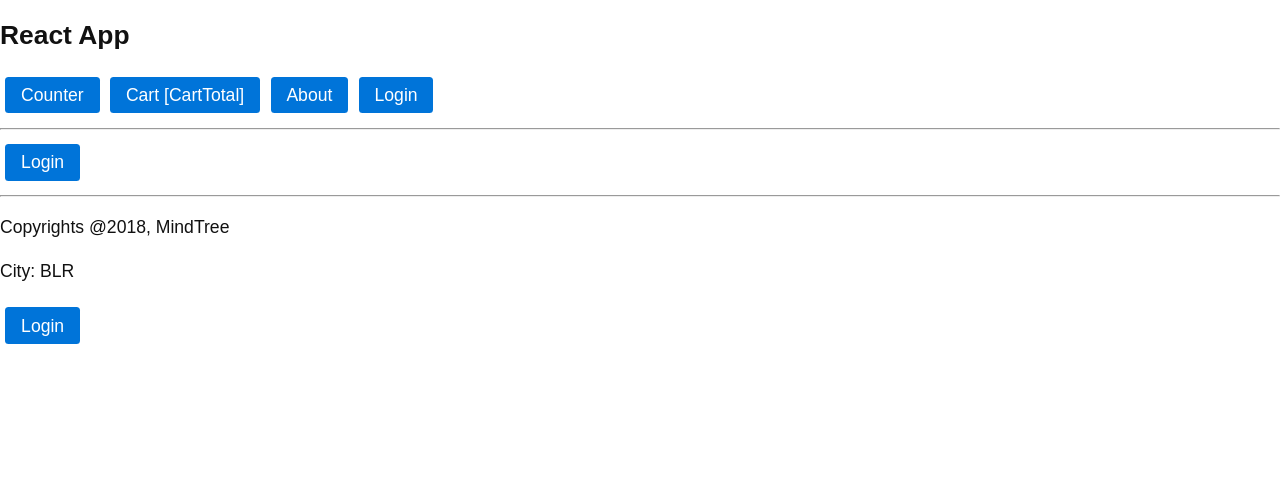
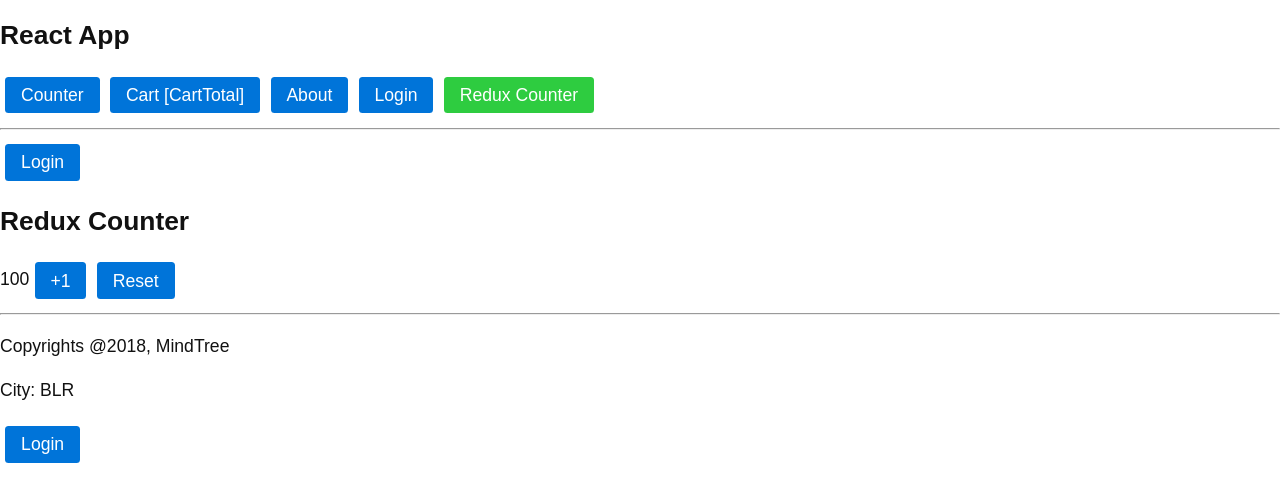
Before and after one commit to nodesense/mindtree-react-redux-mobx, a React app: page /redux-counter in a window 1280 px wide. Shown: the top 502 px of the page. Built offline with nearby package versions, Linux system fonts and the light colour scheme.

Commit message:
Redux, Middleware

```diff
--- a/src/app/App.js
+++ b/src/app/App.js
@@ -12,6 +12,8 @@ import Cart from './cart/components/Cart';
 import Login from "./components/Login";
 
 import AuthRoute from "./components/AuthRoute";
+
+import ReduxCounter from "./components/ReduxCounter";
 
 import {BrowserRouter as Router, // html 5 browser history
         Route,
@@ -51,6 +53,8 @@ export default class App extends React.Component {
                     <Route path="/" exact component={Counter} />
                     <AuthRoute path="/cart" exact component={Cart} auth={this.state.auth} />
                     <Route path="/about" exact component={About}  auth={this.state.auth} />
+
+                    <Route path="/redux-counter" component={ReduxCounter} />
                     <Route path="/login" exact component={Login} />
                 </Switch>
 
--- a/src/app/components/Header.js
+++ b/src/app/components/Header.js
@@ -1,4 +1,4 @@
-
+// Header.js
 import React from "react";
 import PropTypes from "prop-types";
 
@@ -38,6 +38,13 @@ export default function Header(props) {
                         Login
                 </NavLink>
 
+
+                <NavLink className="button"
+                         activeClassName="success"
+                         to="/redux-counter">
+                        Redux Counter
+                </NavLink>
+
                 <hr />
             </div>
         )
--- /dev/null
+++ b/src/app/components/ReduxCounter.js
@@ -0,0 +1,82 @@
+// ReduxCounter.js
+import React, {Component} from "react";
+import PropTypes from "prop-types";
+
+import store from "../store";
+import * as actions from "../state/actions";
+
+// Learning Redux API usage
+
+export default class ReduxCounter extends Component {
+    constructor(props) {
+        super(props);
+    }
+
+    componentDidMount() {
+        // subscribe callback called after every dispatch
+        // even if no state change
+        // every subscribe return unique unsubscribe function
+        this.unscribeFn = store.subscribe ( () => {
+            console.log("Redux Counter Subscribe ");
+            this.forceUpdate();
+        })
+    }
+
+    componentWillUnmount() {
+        // unsusbcribe from redux
+        this.unscribeFn()
+    }
+
+    increment = () => {
+        console.log("***NOW ", new Date().getTime())
+        const action = actions.increment(1);
+        // call reducer, update state, call all subscribers
+        console.log("DISPATCHING ...")
+        store.dispatch(action) // Sync
+        // after calling reducer, update state, call all subscriber
+        console.log("GET STATE ", store.getState())
+
+        for (let i = 0; i < 100; i++) {
+            const tempAction = actions.increment(1);
+            store.dispatch(tempAction) // Sync
+        }
+
+        console.log("***After ", new Date().getTime())
+    }
+
+    reset = () => {
+        //TODO
+        const action = actions.reset()
+        store.dispatch(action)
+    }
+
+    render() {
+        const state = store.getState()
+        console.log("ReduxCounter render")
+
+        return (
+            <div>
+            <h2>Redux Counter</h2>
+            <span>{state.counter}</span>
+
+            <button onClick={this.increment}>
+                +1
+            </button>
+
+            <button onClick={this.reset}>
+                Reset
+            </button>
+
+            </div>
+        )
+    }
+}
+
+
+ReduxCounter.defaultProps = {
+
+}
+
+ReduxCounter.propTypes = {
+
+}
--- /dev/null
+++ b/src/app/state/loggerMiddleware.js
@@ -0,0 +1,15 @@
+//loggerMiddleware.js
+export default function loggerMiddleware(store) { // called once
+    return function(nextCallback) { // called once
+        return function(action) { // called on every dispatch
+                console.log("LOGGER ", action);
+
+                //if (action.type == 'COUNTER.RESET')
+                //    return false;
+
+                // forward action to next middleware
+                // if no next middleware, it goes reducers
+                return nextCallback(action)
+        }
+    }
+}
--- /dev/null
+++ b/src/app/state/storageMiddleware.js
@@ -0,0 +1,15 @@
+//storageMiddleware.js
+const storageMiddleware = store => next => action => {
+
+    // forward
+    let result = next(action)
+    // after calling reducers, store is updated
+    if (action.type.indexOf("COUNTER.") >= 0) {
+        let counter = store.getState().counter;
+        window.localStorage.setItem("counter", JSON.stringify(counter))
+    }
+
+    return result;
+}
+
+export default storageMiddleware;
--- a/src/app/store.js
+++ b/src/app/store.js
@@ -1,8 +1,14 @@
 //store.js
-import {createStore, combineReducers}
+import {createStore,
+        combineReducers,
+        applyMiddleware
+    }
         from 'redux';
 
 import counterReducer from './state/counterReducer';
+
+import loggerMiddleware from './state/loggerMiddleware';
+import storageMiddleware from "./state/storageMiddleware";
 
 const rootReducer = combineReducers({
     // stateName: reducer function
@@ -13,7 +19,14 @@ const rootReducer = combineReducers({
 // initialize with defaults
 // const store = createStore(rootReducer)
 
+const counter = JSON.parse(localStorage.getItem('counter')) || 100;
+
+
 // seed values
-const store = createStore(rootReducer, { counter: 100 })
+const store = createStore(rootReducer,
+                                { counter: counter },
+                                applyMiddleware(loggerMiddleware,
+                                                storageMiddleware)
+                        )
 
 export default store;
```
